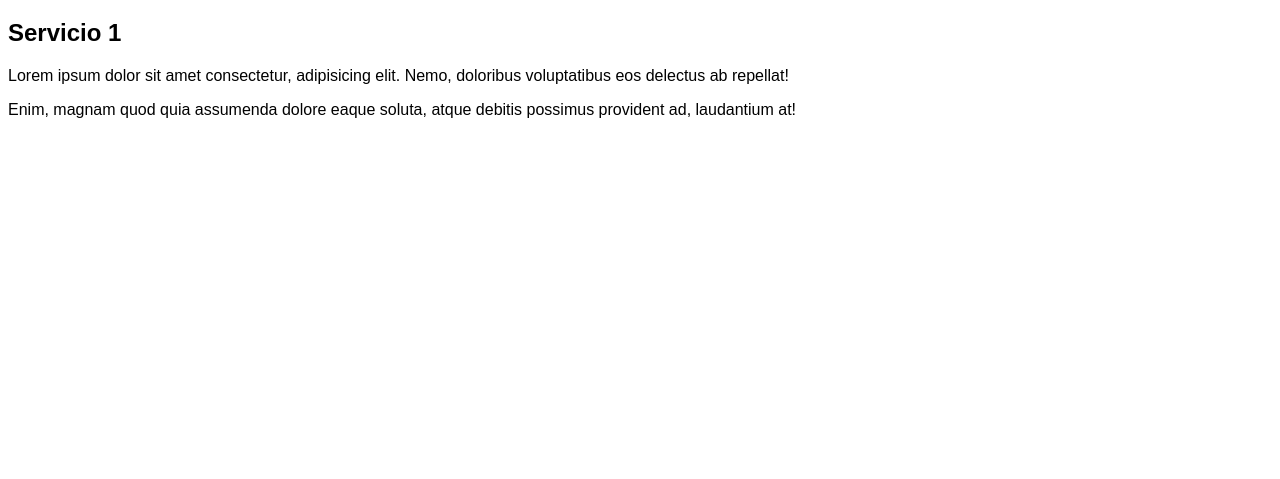
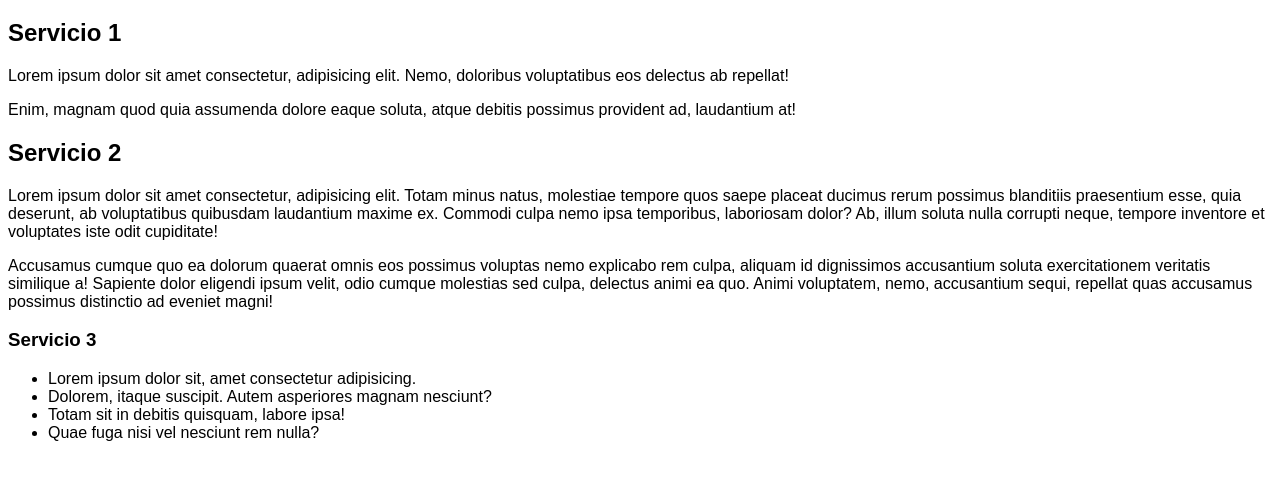
Before and after one commit to jdrjuan/bootcamp, a plain HTML site: page servicios.html in a window 1280 px wide. Shown: the part 61-540 px from the top of the page. Drawn offline with Linux system fonts and the light colour scheme.

Commit message:
Agrega servicios 2 y 3

```diff
--- a/servicios.html
+++ b/servicios.html
@@ -12,6 +12,16 @@
     <h2>Servicio 1</h2>
     <p>Lorem ipsum dolor sit amet consectetur, adipisicing elit. Nemo, doloribus voluptatibus eos delectus ab repellat!</p>
     <p>Enim, magnam quod quia assumenda dolore eaque soluta, atque debitis possimus provident ad, laudantium at!</p>
+    <h2>Servicio 2</h2>
+    <p>Lorem ipsum dolor sit amet consectetur, adipisicing elit. Totam minus natus, molestiae tempore quos saepe placeat ducimus rerum possimus blanditiis praesentium esse, quia deserunt, ab voluptatibus quibusdam laudantium maxime ex. Commodi culpa nemo ipsa temporibus, laboriosam dolor? Ab, illum soluta nulla corrupti neque, tempore inventore et voluptates iste odit cupiditate!</p>
+    <p>Accusamus cumque quo ea dolorum quaerat omnis eos possimus voluptas nemo explicabo rem culpa, aliquam id dignissimos accusantium soluta exercitationem veritatis similique a! Sapiente dolor eligendi ipsum velit, odio cumque molestias sed culpa, delectus animi ea quo. Animi voluptatem, nemo, accusantium sequi, repellat quas accusamus possimus distinctio ad eveniet magni!</p>
+    <h3>Servicio 3</h3>
+    <ul>
+        <li>Lorem ipsum dolor sit, amet consectetur adipisicing.</li>
+        <li>Dolorem, itaque suscipit. Autem asperiores magnam nesciunt?</li>
+        <li>Totam sit in debitis quisquam, labore ipsa!</li>
+        <li>Quae fuga nisi vel nesciunt rem nulla?</li>
+    </ul>
 
 </body>
 </html>
```
